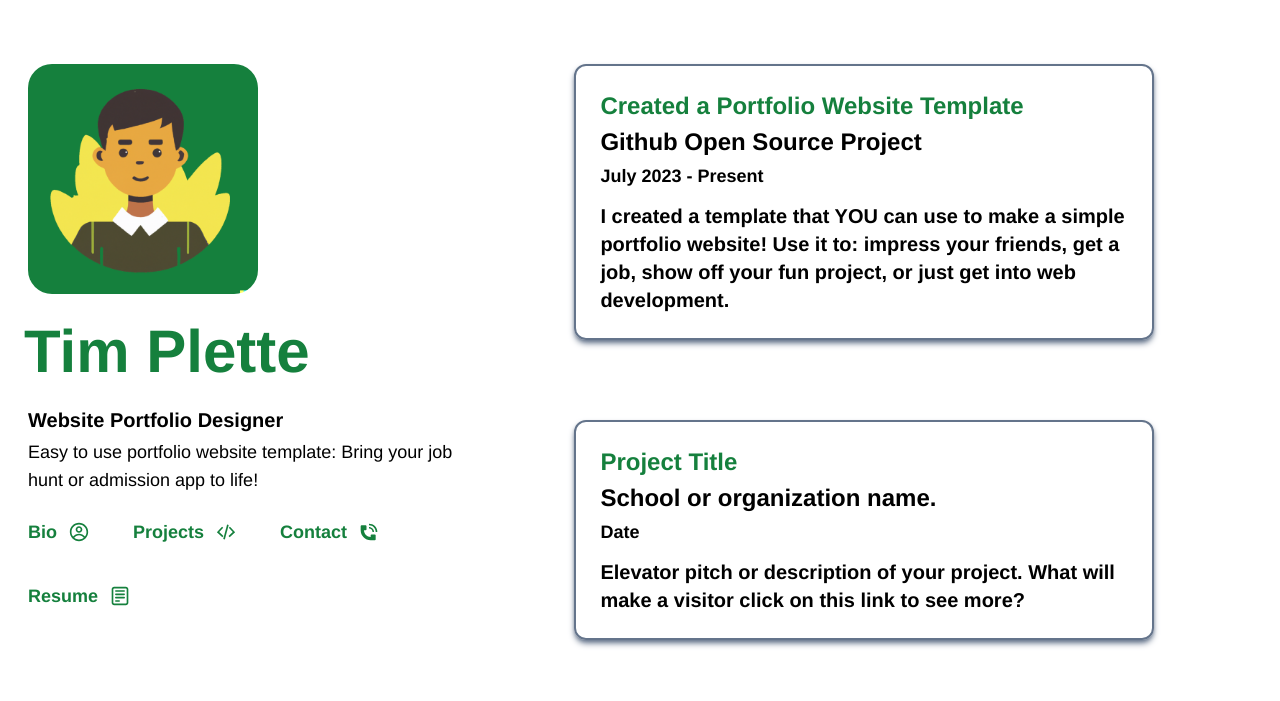
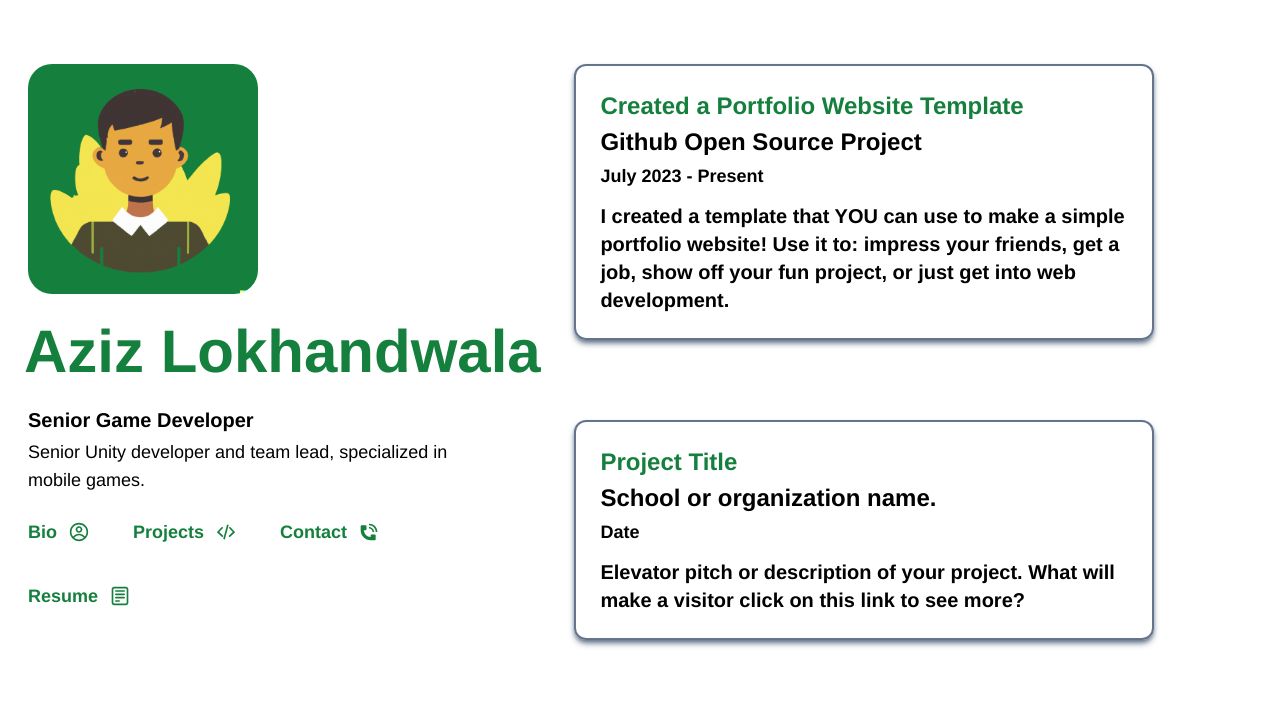
Before and after one commit to TreaderGames/azizlfolio, a Gatsby site: page /projects in a window 1280 px wide. Shown: the top 701 px of the page. Built offline with nearby package versions, Linux system fonts and the light colour scheme; Gatsby itself is replaced by a stand-in of ours.

Commit message:
Update title details

```diff
--- a/src/content/data/projects.js
+++ b/src/content/data/projects.js
@@ -22,6 +22,15 @@ export const projectInformation = [
         "video":'<iframe style="height:250px; width: 100%;border-radius: 0.5rem;" src="https://www.youtube.com/embed/dQw4w9WgXcQ" title="YouTube video player" frameborder="0" allow="accelerometer; autoplay; clipboard-write; encrypted-media; gyroscope; picture-in-picture; web-share" allowfullscreen></iframe>'
         //Use this instead of youtube width and height -> style="height:250px; width: 100%;border-radius: 0.5rem;"
     },
+        {
+        "title":"Project Title WITH VIDEO",
+        "name":"Optional embed video",
+        "date":"Rick roll time",
+        "data":"Use the 'embed' option on Youtube to get an iframe. Paste that into the 'video' field. You can modify the style settings, like the one below, or use the one's provided by Youtube.",
+        "href":"javascript:alert('Href can be different from Video.')",
+        "video":'<iframe style="height:250px; width: 100%;border-radius: 0.5rem;" src="https://www.youtube.com/embed/dQw4w9WgXcQ" title="YouTube video player" frameborder="0" allow="accelerometer; autoplay; clipboard-write; encrypted-media; gyroscope; picture-in-picture; web-share" allowfullscreen></iframe>'
+        //Use this instead of youtube width and height -> style="height:250px; width: 100%;border-radius: 0.5rem;"
+    },
     {
         "title":"4th example!",
         "name":"Did you know these cards scroll?",
--- a/src/content/data/titleDetails.js
+++ b/src/content/data/titleDetails.js
@@ -1,6 +1,6 @@
-export const NAME = "Tim Plette"
+export const NAME = "Aziz Lokhandwala"
 
-export const JOB_TITLE = "Website Portfolio Designer";
+export const JOB_TITLE = "Senior Game Developer";
 
 export const DESC =
-`Easy to use portfolio website template: Bring your job hunt or admission app to life!`
+`Senior Unity developer and team lead, specialized in mobile games.`;
```
Also changed, not shown: 1 other file.
